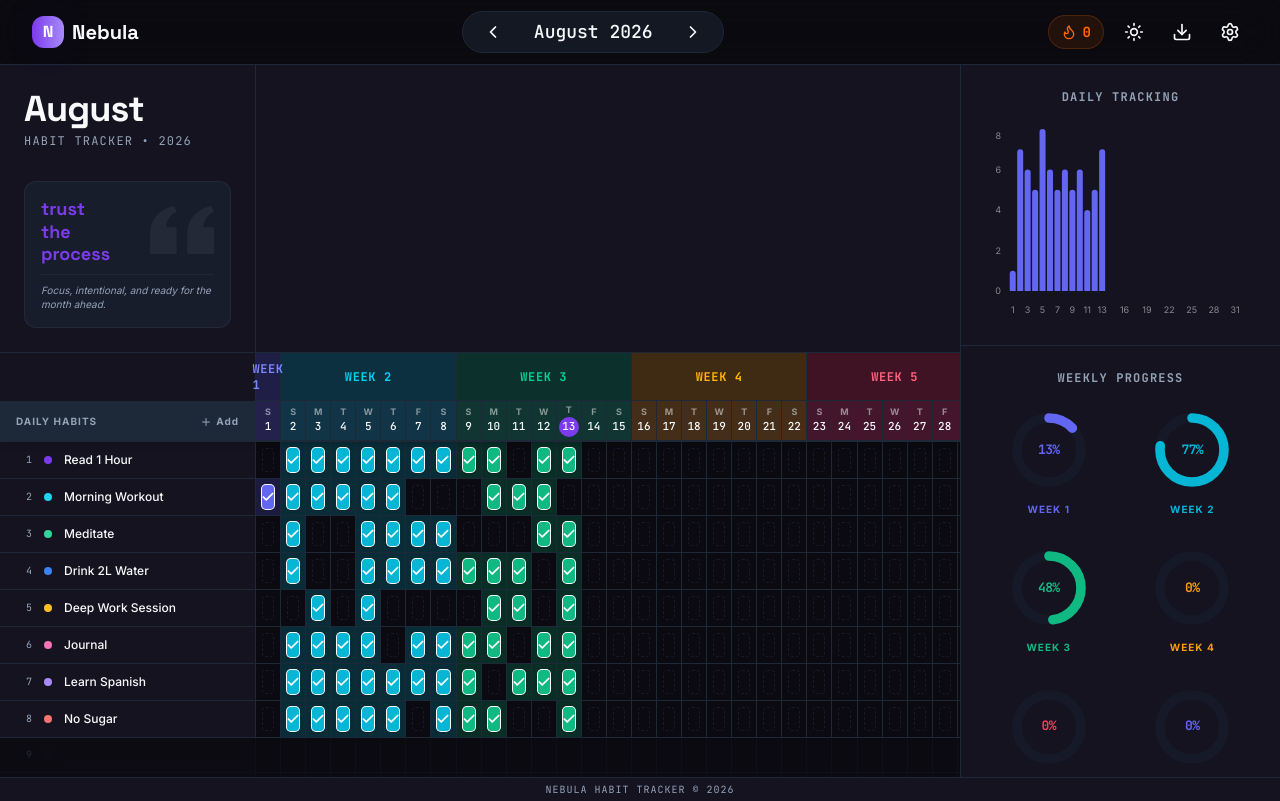
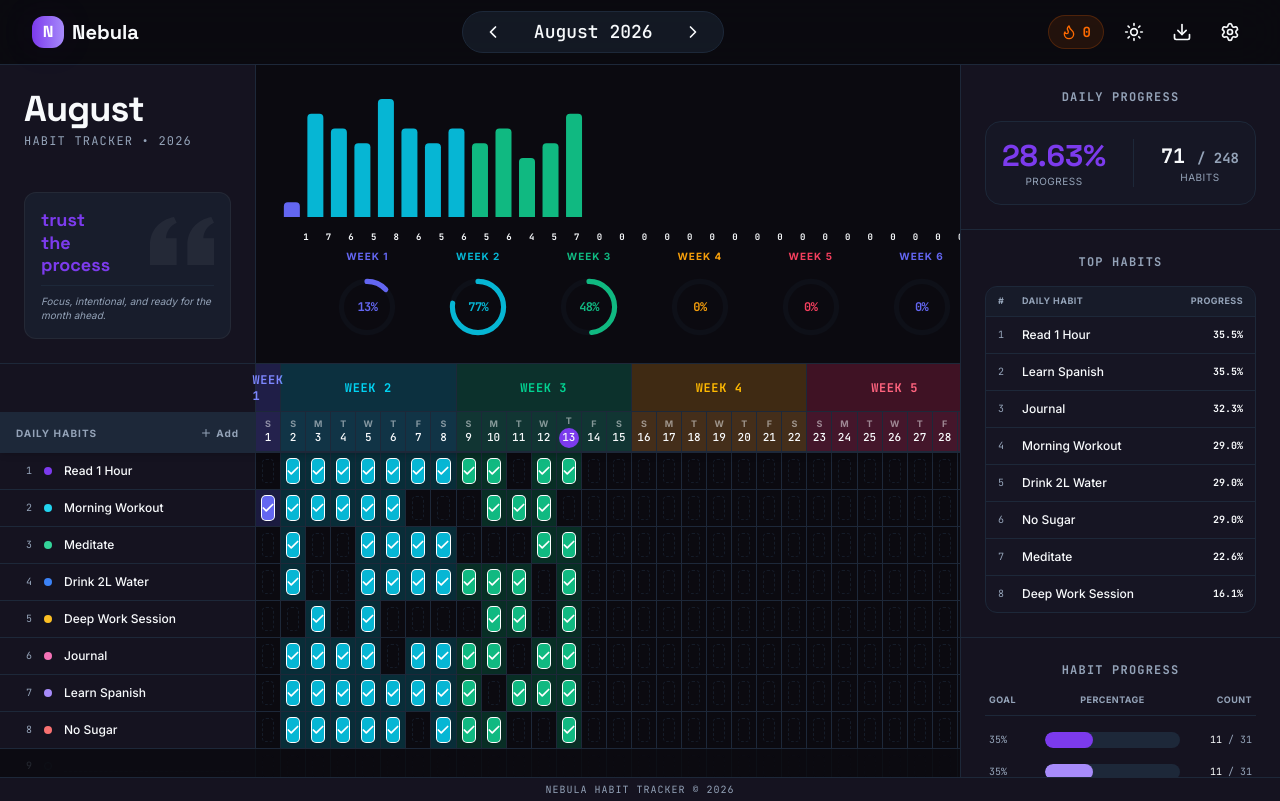
Before and after one commit to LexonPro/nebula, a React (Vite) app: page / in a window 1280 px wide. Both pictures are taken after a click on the button 268 px from the left and 460 px from the top of the page. Built offline with nearby package versions, Linux system fonts and the light colour scheme.

Commit message:
refactor: top analytics

```diff
--- a/src/components/spreadsheet/RightSidebar.tsx
+++ b/src/components/spreadsheet/RightSidebar.tsx
@@ -1,172 +1,97 @@
 import { useStore } from '../../store/useStore';
-import { format, isSameDay, getWeekOfMonth, subDays, parseISO } from 'date-fns';
-import { BarChart, Bar, XAxis, YAxis, Tooltip, ResponsiveContainer } from 'recharts';
+import { format, isSameDay, parseISO } from 'date-fns';
 
 export function RightSidebar({ daysInMonth }: { daysInMonth: Date[] }) {
-  const { habits, entries, theme } = useStore();
+  const { habits, entries } = useStore();
 
-  // -- Bar Chart Data (Daily Tracking) --
-  const dailyData = daysInMonth.map(d => {
-    const dateStr = format(d, 'yyyy-MM-dd');
-    const completedCount = entries.filter(e => e.date === dateStr && e.completed).length;
-    return {
-      name: format(d, 'd'), // Just the day number
-      completed: completedCount,
-      fullDate: format(d, 'MMM d, yyyy')
-    };
-  });
+  // Calculate total possible entries for this month
+  const totalPossible = habits.length * daysInMonth.length;
 
-  // -- Donut Chart Data (Weekly Percentages) --
-  const getWeekColor = (date: Date) => {
-    const week = getWeekOfMonth(date);
-    switch (week % 5) {
-      case 1: return '#6366f1'; // Indigo
-      case 2: return '#06b6d4'; // Cyan
-      case 3: return '#10b981'; // Emerald
-      case 4: return '#f59e0b'; // Amber
-      case 0: return '#f43f5e'; // Rose
-      default: return '#64748b'; // Slate
-    }
-  };
+  // Calculate completed entries for this month
+  const completedThisMonth = entries.filter(e => {
+    const d = parseISO(e.date);
+    return e.completed && daysInMonth.some(monthDay => isSameDay(monthDay, d));
+  }).length;
 
-  const weeks: { weekNum: number, days: Date[], color: string }[] = [];
-  if (daysInMonth.length > 0) {
-    let currentWeekNum = getWeekOfMonth(daysInMonth[0]);
-    let currentDays: Date[] = [];
+  const overallProgress = totalPossible === 0 ? 0 : (completedThisMonth / totalPossible) * 100;
 
-    daysInMonth.forEach(d => {
-      const w = getWeekOfMonth(d);
-      if (w !== currentWeekNum) {
-        weeks.push({
-           weekNum: currentWeekNum,
-           days: currentDays,
-           color: getWeekColor(subDays(d, 1))
-        });
-        currentWeekNum = w;
-        currentDays = [d];
-      } else {
-        currentDays.push(d);
-      }
-    });
-    if (currentDays.length > 0) {
-      weeks.push({
-         weekNum: currentWeekNum,
-         days: currentDays,
-         color: getWeekColor(currentDays[currentDays.length - 1])
-      });
-    }
-  }
+  // Calculate stats per habit
+  const habitStats = habits.map(habit => {
+    const completed = entries.filter(e => {
+      if (!e.completed || e.habitId !== habit.id) return false;
+      const d = parseISO(e.date);
+      return daysInMonth.some(monthDay => isSameDay(monthDay, d));
+    }).length;
+    const progress = daysInMonth.length === 0 ? 0 : (completed / daysInMonth.length) * 100;
+    return { ...habit, completed, progress };
+  }).sort((a, b) => b.progress - a.progress);
 
-  const weeklyData = weeks.map((w, i) => {
-     const totalPossible = habits.length * w.days.length;
-     const completed = entries.filter(e => {
-         if (!e.completed) return false;
-         return w.days.some(d => format(d, 'yyyy-MM-dd') === e.date);
-     }).length;
-     const percentage = totalPossible === 0 ? 0 : Math.round((completed / totalPossible) * 100);
-     return { ...w, percentage, name: `WEEK ${i + 1}` };
-  });
-
-  // Tooltip component for Bar Chart
-  const CustomTooltip = ({ active, payload }: any) => {
-    if (active && payload && payload.length) {
-      return (
-        <div className="bg-card border border-border p-3 rounded-lg shadow-xl">
-          <p className="text-xs text-muted-foreground mb-1 font-medium">{payload[0].payload.fullDate}</p>
-          <p className="text-sm font-bold text-foreground">
-            {payload[0].value} <span className="text-muted-foreground font-normal">habits completed</span>
-          </p>
-        </div>
-      );
-    }
-    return null;
-  };
+  const topHabits = habitStats.slice(0, 10);
 
   return (
     <div className="flex flex-col h-full bg-card">
-
-      {/* Daily Bar Chart Section */}
       <div className="p-6 border-b border-border">
-        <h2 className="text-xs font-bold font-mono uppercase tracking-widest text-muted-foreground mb-6 text-center">Daily Tracking</h2>
-        <div className="h-48 w-full -ml-4">
-          <ResponsiveContainer width="100%" height="100%">
-            <BarChart data={dailyData} margin={{ top: 0, right: 0, left: -20, bottom: 0 }}>
-              <XAxis
-                dataKey="name"
-                tick={{ fontSize: 9, fill: 'currentColor', opacity: 0.5 }}
-                axisLine={false}
-                tickLine={false}
-                tickMargin={10}
-              />
-              <YAxis
-                allowDecimals={false}
-                tick={{ fontSize: 9, fill: 'currentColor', opacity: 0.5 }}
-                axisLine={false}
-                tickLine={false}
-              />
-              <Tooltip
-                content={<CustomTooltip />}
-                cursor={{ fill: theme === 'dark' ? 'rgba(255,255,255,0.05)' : 'rgba(0,0,0,0.05)' }}
-              />
-              <Bar
-                dataKey="completed"
-                fill="#6366f1"
-                radius={[4, 4, 0, 0]}
-                maxBarSize={40}
-              />
-            </BarChart>
-          </ResponsiveContainer>
+        <h2 className="text-xs font-bold font-mono uppercase tracking-widest text-muted-foreground mb-4 text-center">Daily Progress</h2>
+        <div className="flex items-center justify-between bg-muted/20 p-4 rounded-2xl border border-border">
+          <div className="flex flex-col items-center justify-center">
+            <span className="text-3xl font-bold text-primary font-display">{overallProgress.toFixed(2)}%</span>
+            <span className="text-[10px] uppercase tracking-wider text-muted-foreground">Progress</span>
+          </div>
+          <div className="w-px h-12 bg-border"></div>
+          <div className="flex flex-col items-center justify-center">
+            <span className="text-xl font-bold text-foreground font-mono">{completedThisMonth} <span className="text-sm text-muted-foreground">/ {totalPossible}</span></span>
+            <span className="text-[10px] uppercase tracking-wider text-muted-foreground">Habits</span>
+          </div>
         </div>
       </div>
 
-      {/* Weekly Donut Charts Section */}
+      <div className="p-6 border-b border-border">
+        <h2 className="text-xs font-bold font-mono uppercase tracking-widest text-muted-foreground mb-4 text-center">Top Habits</h2>
+        <div className="bg-muted/10 rounded-xl border border-border overflow-hidden">
+          <div className="flex text-[9px] font-bold uppercase tracking-wider text-muted-foreground bg-muted/30 px-3 py-2 border-b border-border">
+             <div className="w-6">#</div>
+             <div className="flex-1">Daily Habit</div>
+             <div className="text-right">Progress</div>
+          </div>
+          <div className="flex flex-col divide-y divide-border">
+            {topHabits.length > 0 ? topHabits.map((h, i) => (
+              <div key={h.id} className="flex text-xs px-3 py-2.5 items-center hover:bg-muted/20 transition-colors">
+                 <div className="w-6 text-[10px] font-mono text-muted-foreground">{i + 1}</div>
+                 <div className="flex-1 font-medium truncate pr-2">{h.name}</div>
+                 <div className="text-[10px] font-mono font-bold">{h.progress.toFixed(1)}%</div>
+              </div>
+            )) : (
+              <div className="px-3 py-4 text-center text-xs text-muted-foreground">No data available</div>
+            )}
+          </div>
+        </div>
+        {habits.length > 0 && overallProgress === 100 && (
+          <p className="text-[10px] text-center mt-4 italic text-primary/80 font-medium">Over 100% on 0 habits — keep going!</p>
+        )}
+      </div>
+
       <div className="flex-1 p-6 overflow-y-auto custom-scrollbar">
-        <h2 className="text-xs font-bold font-mono uppercase tracking-widest text-muted-foreground mb-6 text-center">Weekly Progress</h2>
-
-        <div className="grid grid-cols-2 gap-y-8 gap-x-4">
-          {weeklyData.map(w => (
-             <div key={w.name} className="flex flex-col items-center gap-3">
-
-                {/* SVG Donut Chart */}
-                <div className="relative w-20 h-20">
-                   <svg className="w-full h-full transform -rotate-90" viewBox="0 0 100 100">
-                     {/* Background Circle */}
-                     <circle
-                       cx="50"
-                       cy="50"
-                       r="40"
-                       fill="none"
-                       stroke="currentColor"
-                       strokeWidth="12"
-                       className="text-muted/30"
-                     />
-                     {/* Progress Circle */}
-                     <circle
-                       cx="50"
-                       cy="50"
-                       r="40"
-                       fill="none"
-                       stroke={w.color}
-                       strokeWidth="12"
-                       strokeDasharray="251.2"
-                       strokeDashoffset={251.2 - (251.2 * w.percentage) / 100}
-                       strokeLinecap="round"
-                       className="transition-all duration-1000 ease-out"
-                     />
-                   </svg>
-                   {/* Center Text */}
-                   <div className="absolute inset-0 flex items-center justify-center">
-                     <span className="text-[13px] font-bold font-mono tracking-tighter" style={{ color: w.color }}>
-                       {w.percentage}%
-                     </span>
-                   </div>
-                </div>
-
-                {/* Week Label */}
-                <span className="text-[10px] font-bold uppercase tracking-widest text-muted-foreground" style={{ color: w.color }}>
-                  {w.name}
-                </span>
-             </div>
+        <h2 className="text-xs font-bold font-mono uppercase tracking-widest text-muted-foreground mb-4 text-center">Habit Progress</h2>
+        <div className="flex flex-col gap-4">
+          <div className="flex text-[9px] font-bold uppercase tracking-wider text-muted-foreground border-b border-border pb-2 px-1">
+             <div className="w-12">Goal</div>
+             <div className="flex-1 text-center">Percentage</div>
+             <div className="w-16 text-right">Count</div>
+          </div>
+          {habitStats.map(h => (
+            <div key={h.id} className="flex items-center text-xs px-1 gap-2">
+              <div className="w-12 font-mono text-[10px] text-muted-foreground">{h.progress.toFixed(0)}%</div>
+              <div className="flex-1 h-4 bg-muted rounded-full overflow-hidden">
+                <div
+                  className="h-full rounded-full transition-all duration-1000 ease-out"
+                  style={{ width: `${h.progress}%`, backgroundColor: h.color }}
+                />
+              </div>
+              <div className="w-16 text-right font-mono text-[10px]">
+                <span className="text-foreground">{h.completed}</span>
+                <span className="text-muted-foreground"> / {daysInMonth.length}</span>
+              </div>
+            </div>
           ))}
         </div>
       </div>
--- a/src/components/spreadsheet/SpreadsheetDashboard.tsx
+++ b/src/components/spreadsheet/SpreadsheetDashboard.tsx
@@ -4,6 +4,7 @@ import { motion, AnimatePresence } from 'framer-motion';
 import { Check, Plus } from 'lucide-react';
 import { AddHabitDialog } from '../AddHabitDialog';
 import { RightSidebar } from './RightSidebar';
+import { TopAnalytics } from './TopAnalytics';
 
 export function SpreadsheetDashboard() {
   const { habits, entries, selectedDate, toggleHabitEntry, strictMode } = useStore();
@@ -50,7 +51,9 @@ export function SpreadsheetDashboard() {
                   <p className="text-[10px] text-muted-foreground mt-2 italic relative z-10 border-t border-border pt-2">Focus, intentional, and ready for the month ahead.</p>
                 </div>
               </div>
-              <div className="flex-1 border-b border-border"></div>
+              <div className="flex-1 border-b border-border overflow-hidden bg-card/50">
+                <TopAnalytics daysInMonth={daysInMonth} />
+              </div>
             </div>
 
             {/* Grid Header Area */}
--- /dev/null
+++ b/src/components/spreadsheet/TopAnalytics.tsx
@@ -0,0 +1,142 @@
+import { useStore } from '../../store/useStore';
+import { format, getWeekOfMonth, subDays } from 'date-fns';
+import { BarChart, Bar, Cell, Tooltip, ResponsiveContainer } from 'recharts';
+
+export function TopAnalytics({ daysInMonth }: { daysInMonth: Date[] }) {
+  const { habits, entries, theme } = useStore();
+
+  const getWeekColor = (date: Date) => {
+    const week = getWeekOfMonth(date);
+    switch (week % 5) {
+      case 1: return '#6366f1'; // Indigo
+      case 2: return '#06b6d4'; // Cyan
+      case 3: return '#10b981'; // Emerald
+      case 4: return '#f59e0b'; // Amber
+      case 0: return '#f43f5e'; // Rose
+      default: return '#64748b'; // Slate
+    }
+  };
+
+  // -- Bar Chart Data (Daily Tracking) --
+  const dailyData = daysInMonth.map(d => {
+    const dateStr = format(d, 'yyyy-MM-dd');
+    const completedCount = entries.filter(e => e.date === dateStr && e.completed).length;
+    return {
+      name: format(d, 'd'),
+      completed: completedCount,
+      fullDate: format(d, 'MMM d, yyyy'),
+      color: getWeekColor(d)
+    };
+  });
+
+  // -- Donut Chart Data (Weekly Percentages) --
+  const weeks: { weekNum: number, days: Date[], color: string }[] = [];
+  if (daysInMonth.length > 0) {
+    let currentWeekNum = getWeekOfMonth(daysInMonth[0]);
+    let currentDays: Date[] = [];
+
+    daysInMonth.forEach(d => {
+      const w = getWeekOfMonth(d);
+      if (w !== currentWeekNum) {
+        weeks.push({
+           weekNum: currentWeekNum,
+           days: currentDays,
+           color: getWeekColor(subDays(d, 1))
+        });
+        currentWeekNum = w;
+        currentDays = [d];
+      } else {
+        currentDays.push(d);
+      }
+    });
+    if (currentDays.length > 0) {
+      weeks.push({
+         weekNum: currentWeekNum,
+         days: currentDays,
+         color: getWeekColor(currentDays[currentDays.length - 1])
+      });
+    }
+  }
+
+  const weeklyData = weeks.map((w, i) => {
+     const totalPossible = habits.length * w.days.length;
+     const completed = entries.filter(e => {
+         if (!e.completed) return false;
+         return w.days.some(d => format(d, 'yyyy-MM-dd') === e.date);
+     }).length;
+     const percentage = totalPossible === 0 ? 0 : Math.round((completed / totalPossible) * 100);
+     return { ...w, percentage, name: `WEEK ${i + 1}` };
+  });
+
+  const CustomTooltip = ({ active, payload }: any) => {
+    if (active && payload && payload.length) {
+      return (
+        <div className="bg-card border border-border p-2 rounded-md shadow-xl text-center">
+          <p className="text-[10px] text-muted-foreground mb-0.5 font-medium">{payload[0].payload.fullDate}</p>
+          <p className="text-xs font-bold text-foreground">
+            {payload[0].value} <span className="text-[10px] text-muted-foreground font-normal">habits</span>
+          </p>
+        </div>
+      );
+    }
+    return null;
+  };
+
+  return (
+    <div className="flex flex-col w-full h-full p-6 justify-between gap-6 bg-background">
+
+      {/* Top Half: Daily Bar Chart */}
+      <div className="w-full h-32 relative">
+        <ResponsiveContainer width="100%" height="100%">
+          <BarChart data={dailyData} margin={{ top: 10, right: 0, left: 0, bottom: 0 }}>
+            <Tooltip
+              content={<CustomTooltip />}
+              cursor={{ fill: theme === 'dark' ? 'rgba(255,255,255,0.05)' : 'rgba(0,0,0,0.05)' }}
+            />
+            <Bar
+              dataKey="completed"
+              radius={[4, 4, 0, 0]}
+              maxBarSize={16}
+            >
+              {dailyData.map((entry, index) => (
+                <Cell key={`cell-${index}`} fill={entry.color} />
+              ))}
+            </Bar>
+          </BarChart>
+        </ResponsiveContainer>
+
+        {/* Custom X Axis labels underneath bars to perfectly match the reference */}
+        <div className="flex justify-between w-full mt-2 px-[2%]">
+          {dailyData.map((d, i) => (
+            <div key={i} className="flex-1 text-center">
+              <span className="text-[9px] font-mono text-foreground font-bold">{d.completed}</span>
+            </div>
+          ))}
+        </div>
+      </div>
+
+      {/* Bottom Half: Weekly Donuts */}
+      <div className="flex justify-around items-end w-full px-8 mt-2">
+        {weeklyData.map(w => (
+           <div key={w.name} className="flex flex-col items-center gap-3">
+              <span className="text-[10px] font-bold uppercase tracking-widest" style={{ color: w.color }}>
+                {w.name}
+              </span>
+              <div className="relative w-16 h-16">
+                 <svg className="w-full h-full transform -rotate-90" viewBox="0 0 100 100">
+                   <circle cx="50" cy="50" r="40" fill="none" stroke="currentColor" strokeWidth="8" className="text-muted/20" />
+                   <circle cx="50" cy="50" r="40" fill="none" stroke={w.color} strokeWidth="8" strokeDasharray="251.2" strokeDashoffset={251.2 - (251.2 * w.percentage) / 100} strokeLinecap="round" className="transition-all duration-1000 ease-out" />
+                 </svg>
+                 <div className="absolute inset-0 flex items-center justify-center">
+                   <span className="text-[12px] font-bold font-mono tracking-tighter" style={{ color: w.color }}>
+                     {w.percentage}%
+                   </span>
+                 </div>
+              </div>
+           </div>
+        ))}
+      </div>
+
+    </div>
+  );
+}
```
